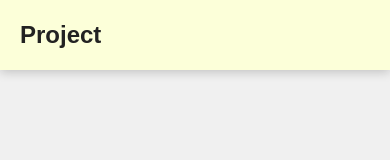
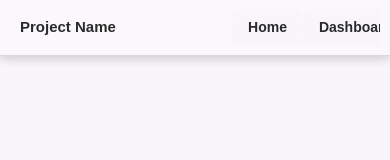
Before and after one commit to Socrammon/doc-organizer, a website: page public/index.html in a window 390 px wide. Drawn offline with Linux system fonts and the light colour scheme.

Commit message:
refactor(css): reorganize navbar classes and fix responsive breakpoints

```diff
--- a/public/index.html
+++ b/public/index.html
@@ -14,13 +14,20 @@
 
     <header>
         <nav>
-            <h1 id="project-name">Project</h1>
+            <h1 class="logo" id="project-name">Project Name</h1>
+
+            <div class="spaced-center nav-buttons-div">
+                <button class="nav-button">Home</button>
+                <button class="nav-button">Dashboard</button>
+                <button class="nav-button">Edit</button>
+            </div>
         </nav>
     </header>
 
     <main>
         <section id="home-screen" class="screen active">
-            <div class="container"></div>
+            <div class="container">
+            </div>
         </section>
     </main>
 
--- a/public/style.css
+++ b/public/style.css
@@ -1,18 +1,16 @@
 /* VARIABLES */
 
 :root {
-    --primary: #2563eb;
-    --secondary: #1e40af;
+    --primary: #775694;
+    --accent: #e6e2eb;
 
-    --background: #f0f0f0;
-    --surface: #f8f8f8;
+    --background: #f8f6fb;
+    --surface: #faf8fc;
 
-    --emphasis: #fcffd9;
+    --text: #2a2a2a;
+    --text-secondary: #666666;
 
-    --text: #222222;
-    --text-light: #666666;
-
-    --border: #dcdcdc;
+    --border: #D9D9D9;
 
     --shadow: 0 2px 10px rgba(0, 0, 0, 0.2);
 
@@ -59,10 +57,12 @@ body {
 }
 
 header {
+    background: var(--surface);
+    border-bottom: 1px solid var(--border);
+
     position: fixed;
     top: 0;
     left: 0;
-
     width: 100%;
     height: 70px;
 
@@ -71,19 +71,32 @@ header {
 
     padding: 0 20px;
 
-    background: var(--emphasis);
     box-shadow: var(--shadow);
+    z-index: 1000;
 }
 
 main {
-    padding-top: 60px;
+    padding-top: 70px;
+}
+
+
+/* NAVBAR */
+
+nav {
+    display: flex;
+    justify-content: space-between;
+    align-items: center;
+
+    container-type: inline-size;
+
+    width: 100%;
 }
 
 
 /* LINKS */
 
 a {
-    color: inherit;
+    color: var(--primary);
     text-decoration: none;
 }
 
@@ -99,20 +112,45 @@ ol {
 /* BUTTONS */
 
 button {
+    padding: 8px 16px;
+
+    border: none;
+    border-radius: var(--radius);
+
+    background: var(--primary);
+    color: white;
+    font-weight: 500;
+
     cursor: pointer;
-    border: none;
-    background: none;
+    transition: var(--transition);
+}
 
-    transition: var(--transition);
+button:hover {
+    color: var(--text);
+    background-color: var(--accent);
+    transform: scale(1.03);
+}
+
+button:active {
+    transform: scale(0.98);
+}
+
+
+/* INPUT AND TEXTAREA */
+
+input,
+textarea {
+    padding: 8px 12px;
+
+    border: 1px solid var(--border);
+    border-radius: var(--radius);
+
+    background: var(--surface);
+    color: var(--text);
 }
 
 
 /* UTILITIES */
-
-.container {
-    width: min(1200px, 90%);
-    margin: 0 auto;
-}
 
 .screen {
     display: none;
@@ -122,11 +160,114 @@ button {
     display: block;
 }
 
+.container {
+    width: min(1200px, 90%);
+    margin: 0 auto;
+}
+
+.spaced-center {
+    display: flex;
+    justify-content: space-between;
+    align-items: center;
+}
+
 .logo {
-    position: fixed;
-    top: 20px;
-    left: 20px;
+    padding: 0 40px;
 
-    font-size: 20px;
+    white-space: nowrap;
+    overflow: hidden;
+    text-overflow: ellipsis;
+
+    font-size: max(16px, 1.5cqi);
     font-weight: bold;
+
+    width: min(500px, 30vw);
 }
+
+.nav-buttons-div {
+    padding: 0 40px;
+
+    width: min(1400px, 100%);
+}
+
+.nav-button {
+    background-color: var(--background);
+    color: var(--text);
+    font-weight: bold;
+    border-radius: 10px;
+}
+
+.nav-button:hover {
+    color: var(--primary);
+    background-color: #ffffff00;
+}
+
+
+
+/* TABLET RESPONSIVE */
+
+@media (max-width: 768px) {
+    header {
+        height: 60px;
+        padding: 0 12px;
+    }
+
+    main {
+        padding-top: 60px;
+    }
+
+    body {
+        font-size: 15px;
+    }
+
+    .container {
+        width: 92%;
+    }
+
+    .logo {
+        padding: 0 10px;
+        font-size: max(15px, 1.5cqi);
+        width: min(300px, 60%);
+    }
+
+    .nav-buttons-div {
+        padding: 0 30px;
+        width: max(1200px, 70%);
+        overflow: hidden;
+    }
+
+}
+
+
+/* MOBILE RESPONSIVE */
+
+@media (max-width: 480px) {
+    header {
+        height: 56px;
+        padding: 0 10px;
+    }
+
+    main {
+        padding-top: 56px;
+    }
+
+    body {
+        font-size: 14px;
+    }
+
+    .container {
+        width: 95%;
+    }
+
+    .logo {
+        padding: 0 10px;
+        font-size: max(15px, 1.5cqi);
+        width: min(100%, 380px);
+    }
+
+    .nav-buttons-div {
+        padding: 0 30px;
+        width: max(300px, 60%);
+        overflow: hidden;
+    }
+}
```
Also changed, not shown: docs/05-architecture.md (+7 -7 lines), docs/06-backlog.md (+10 -12 lines), package.json (added, +26 -0 lines), server/index.js (added).
